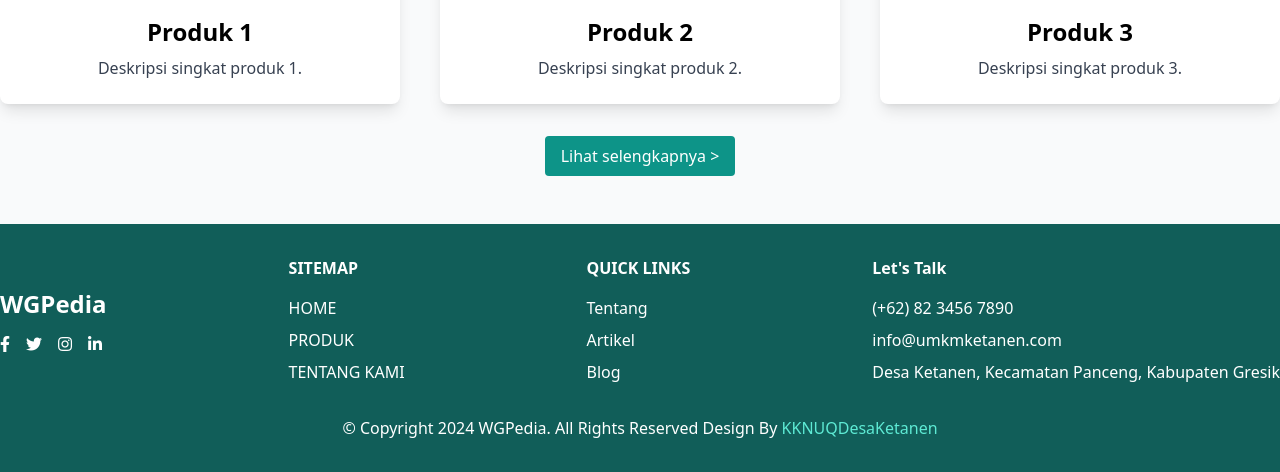
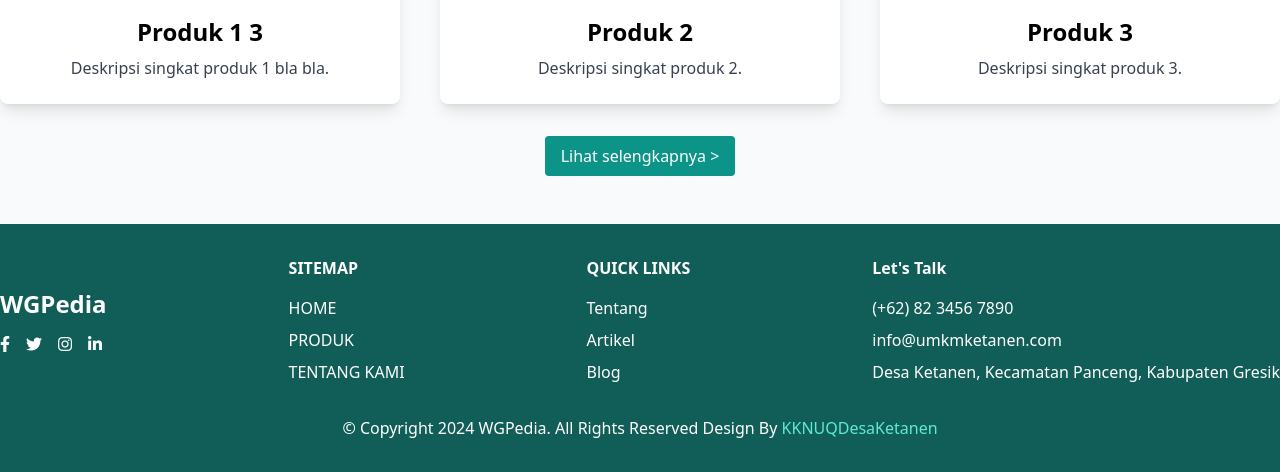
Before and after one commit to RahmaSuciWulandari/Web-Ketanen, a PHP site: page / in a window 1280 px wide. Shown: the part 1640-2112 px from the top of the page. Run offline with PHP 8.4, Linux system fonts and the light colour scheme; some libraries are stand-ins or nearby versions.

Commit message:
136. nambah bla bla

```diff
--- a/index.php
+++ b/index.php
@@ -130,10 +130,10 @@
       <a href="isiproduk.php"  class="bg-white p-6 rounded-lg shadow-lg transform hover:scale-105 transition-transform duration-300">
        <img alt="Gambar produk 1" class="w-full h-48 object-cover rounded-t-lg" height="200" src="https://storage.googleapis.com/a1aa/image/TYymQVImLS6UE1AgX9xX8LxUFYH5qVlUb1iXen0RLeqBZTenA.jpg" width="300"/>
        <h3 class="text-2xl font-bold mt-4">
-        Produk 1
+        Produk 1 3
        </h3>
        <p class="text-gray-700 mt-2">
-        Deskripsi singkat produk 1.
+        Deskripsi singkat produk 1 bla bla.
        </p>
       </a>
       <div class="bg-white p-6 rounded-lg shadow-lg transform hover:scale-105 transition-transform duration-300">
```
